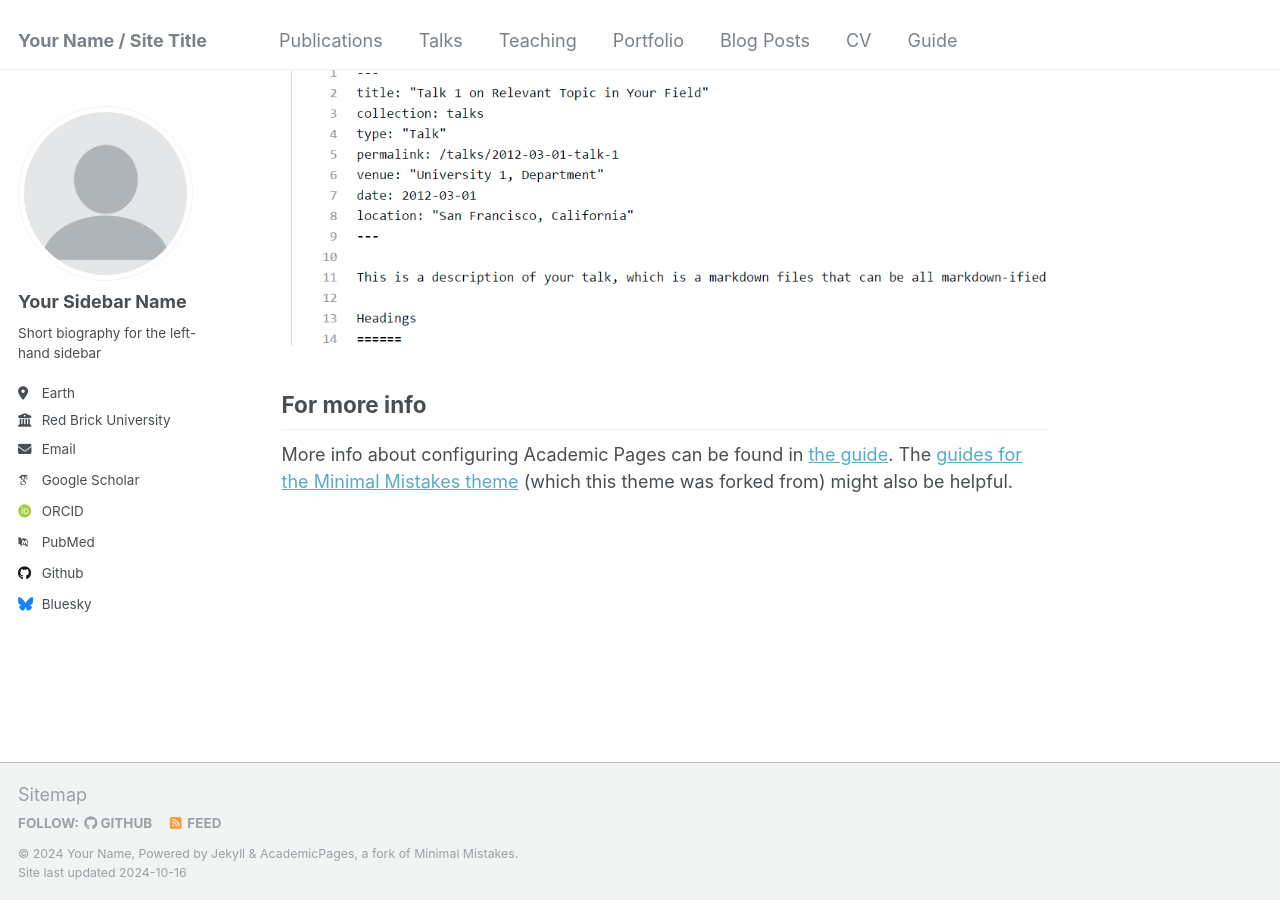
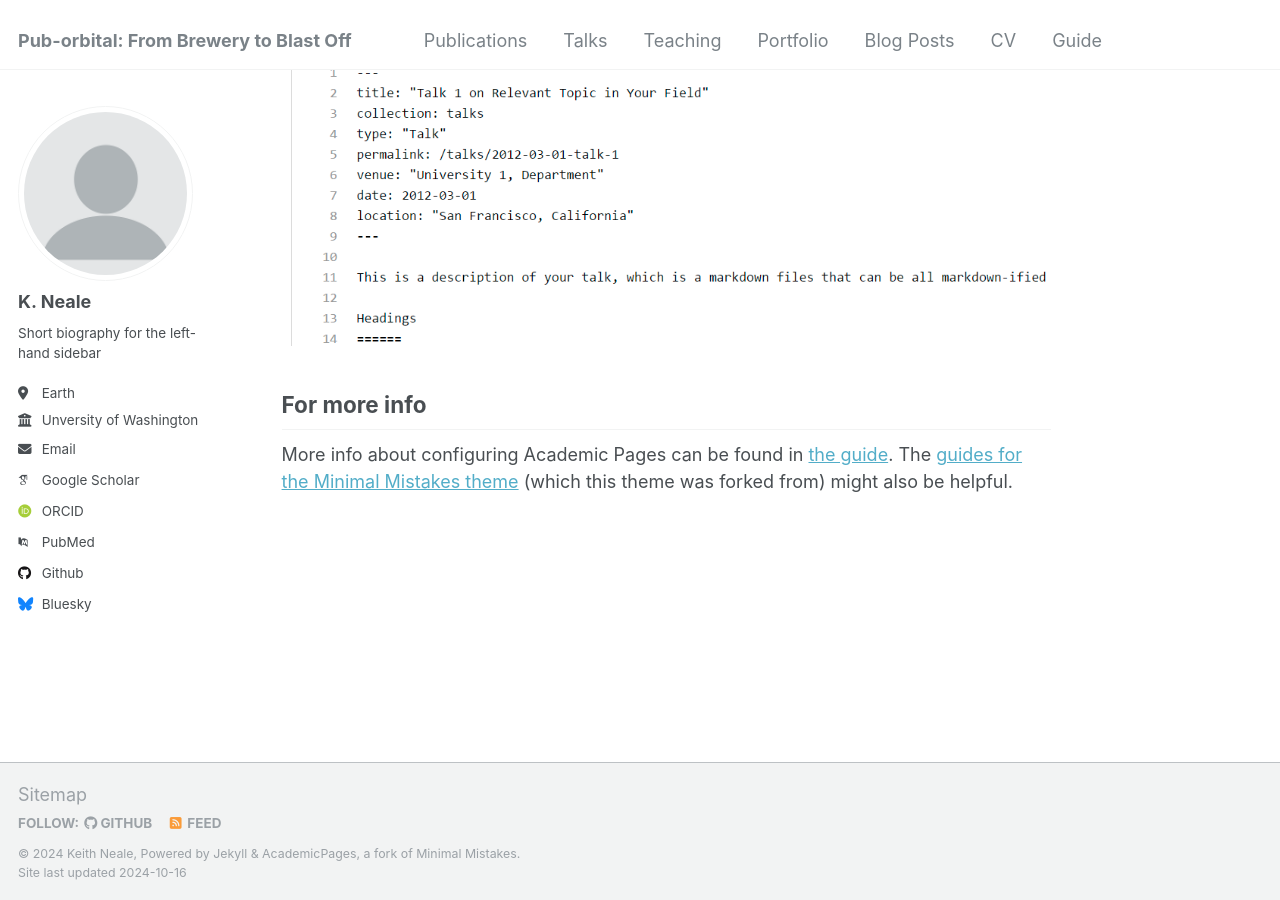
Before and after one commit to kneale13/DigitalNeale, a Jekyll site: the page built from _pages/about.md, in a window 1280 px wide and 900 px high, scrolled down 2643 px. Built offline with Jekyll 4.4.1, drawn with Linux system fonts in a browser that asks for light colours; some web fonts are replaced.

Commit message:
Update _config.yml

```diff
--- a/_config.yml
+++ b/_config.yml
@@ -8,10 +8,10 @@
 
 # Basic Site Settings
 locale                   : "en-US"
-title                    : "Your Name / Site Title"
+title                    : "Pub-orbital: From Brewery to Blast Off"
 title_separator          : "-"
-name                     : &name "Your Name"
-description              : &description "personal description"
+name                     : &name "Keith Neale"
+description              : &description "An Ode to and over-aged PhD Student"
 url                      : https://academicpages.github.io # the base hostname & protocol for your site e.g. "https://mmistakes.github.io"
 baseurl                  : "" # the subpath of your site, e.g. "/blog"
 repository               : "academicpages/academicpages.github.io"
@@ -22,13 +22,13 @@ repository               : "academicpages/academicpages.github.io"
 author:
   # Biographic information
   avatar           : "profile.png"
-  name             : "Your Sidebar Name"
+  name             : "K. Neale"
   pronouns         : # example: "she/her"
   bio              : "Short biography for the left-hand sidebar"
   location         : "Earth"
-  employer         : "Red Brick University"
+  employer         : "Unversity of Washington"
   uri              : # URL
-  email            : "none@example.org"
+  email            : "kneale@uw.edu"
 
   # Academic websites
   arxiv            : # URL - Update with the correct link to your profile
```
